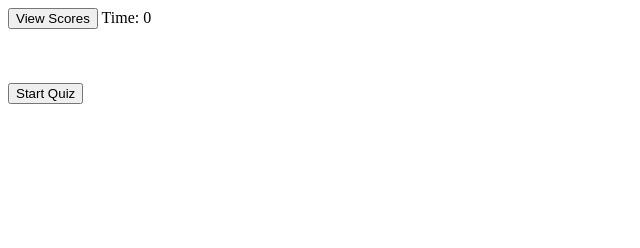
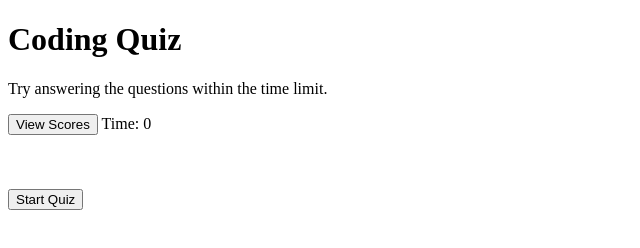
Before and after one commit to griffondean/code_quiz, a plain HTML site: page index.html in a window 1280 px wide. Shown: the whole page, without its empty margins (0-640 px from the left). Drawn offline with Linux system fonts and the light colour scheme.

Commit message:
added css and comments to javascript

```diff
--- a/assets/script.js
+++ b/assets/script.js
@@ -36,7 +36,7 @@ var questionCount = 0;
 //keeping score
 let score = 0
 
-//Timer starts when the user clicks startButton (see above).
+// Timer starts when the user clicks startButton
 function setTime() {
   displayQuestions();
   let timerInterval = setInterval(function() {
@@ -50,7 +50,7 @@ function setTime() {
   }, 1000);
 }
 
-//function to load the questions on the page
+// Function to load the questions on the page
 function displayQuestions() {
   removeEls(startButton);
 
@@ -86,7 +86,7 @@ function displayQuestions() {
   }
 }
 
-
+// Function to gather user score
 function captureUserScore() {
   timer.remove();
   choices.textContent = "";
@@ -119,9 +119,6 @@ function captureUserScore() {
   results.append(postScoreBtn);
 }
 
-const saveScores = (array) => {
-  window.localStorage.setItem("highScores", JSON.stringify(array));
-}
 
 const defineScoresArray = (arr1, arr2) => {
   if(arr1 !== null) {
@@ -148,6 +145,7 @@ function displayAllScores() {
   });
 }
 
+// Function to display quiz score
 function viewScores() {
   viewScoresBtn.addEventListener("click", function(event) {
     event.preventDefault();
@@ -159,6 +157,7 @@ function viewScores() {
   });
 }
 
+// Button to clear scores
 function clearScoresBtn() {
   let clearBtn = document.createElement("input");
   clearBtn.setAttribute("type", "button");
--- a/assets/style.css
+++ b/assets/style.css
@@ -1,8 +1,23 @@
+h1 {
+    padding-left: 2%;
+}
+
+p {
+    font-size: large;
+}
+
 button {
     display:block;
+}
+
+li {
+    list-style-type: none;
+}
+
+#start-button {
     color: rgb(216, 67, 67);
-  }
+}
 
-  li {
-    list-style-type: none;
-  }
+#view-scores button {
+    color: rgb(216, 67, 67);
+}
--- a/index.html
+++ b/index.html
@@ -11,6 +11,8 @@
 </head>
 
 <body>
+  <h1>Coding Quiz</h1>
+  <p>Try answering the questions within the time limit.</p>
   <input id="view-scores" type="button" value="View Scores">
   <span id="timer">Time: 0</span>
   <div id="scores-div"></div>
```
